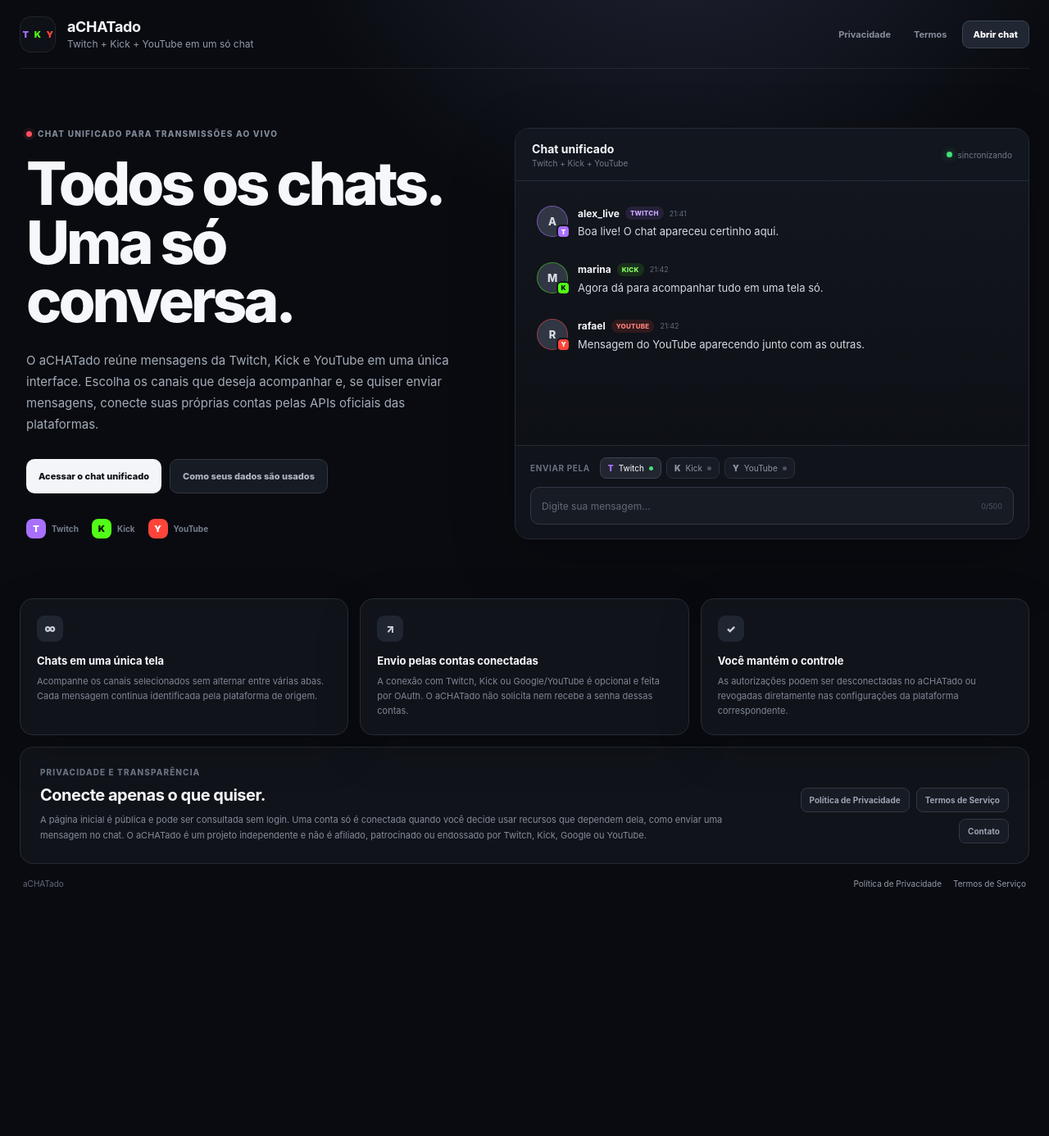
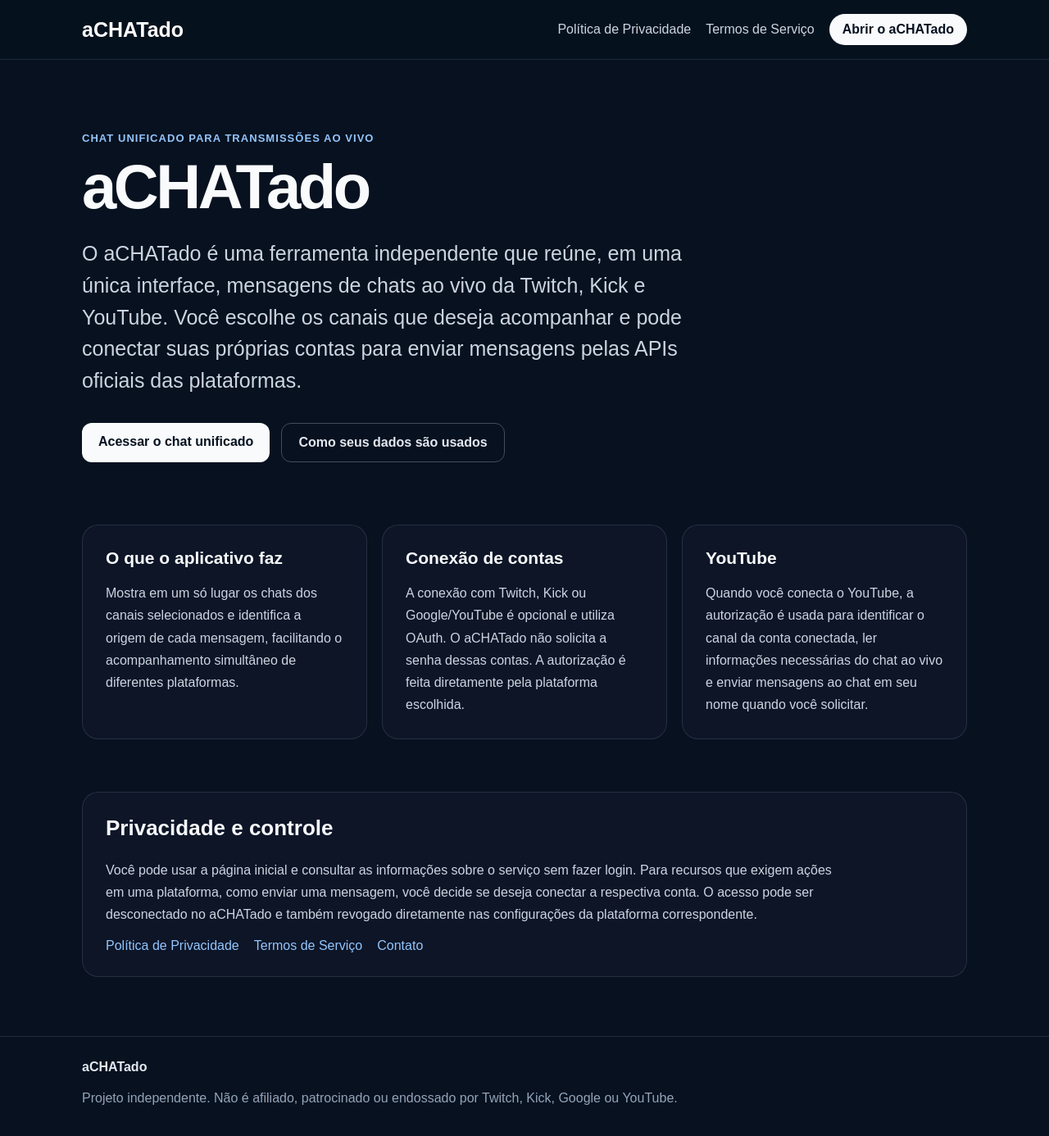
Before and after one commit to EloirFerretti/aCHATado, a Next.js app: page / in a window 1280 px wide. Shown: the top 1386 px of the page at 82% size. Before the commit the page ends 1110 px from the top, so only its background shows below. Built offline with nearby package versions, Linux system fonts and the light colour scheme.

Commit message:
Revert landing page visual redesign

```diff
--- a/app/page.tsx
+++ b/app/page.tsx
@@ -6,166 +6,221 @@
     "O aCHATado reúne chats ao vivo da Twitch, Kick e YouTube em uma única interface e permite enviar mensagens pelas contas conectadas pelo próprio usuário.",
 };
 
+const pageStyle = {
+  minHeight: "100vh",
+  background: "#07111f",
+  color: "#f8fafc",
+  fontFamily: "Arial, Helvetica, sans-serif",
+} as const;
+
+const wrapStyle = {
+  width: "min(1080px, calc(100% - 40px))",
+  margin: "0 auto",
+} as const;
+
+const cardStyle = {
+  background: "rgba(15, 23, 42, 0.82)",
+  border: "1px solid rgba(148, 163, 184, 0.18)",
+  borderRadius: 20,
+  padding: 28,
+} as const;
+
 export default function HomePage() {
   return (
-    <main className="shell homeShell">
-      <header className="topbar homeTopbar">
-        <a className="brand" href="/" aria-label="Página inicial do aCHATado">
-          <div className="brandMark"><span>T</span><span>K</span><span>Y</span></div>
-          <div>
-            <h1>aCHATado</h1>
-            <p>Twitch + Kick + YouTube em um só chat</p>
+    <main style={pageStyle}>
+      <header
+        style={{
+          borderBottom: "1px solid rgba(148, 163, 184, 0.18)",
+          background: "rgba(7, 17, 31, 0.96)",
+        }}
+      >
+        <div
+          style={{
+            ...wrapStyle,
+            minHeight: 72,
+            display: "flex",
+            alignItems: "center",
+            justifyContent: "space-between",
+            gap: 20,
+          }}
+        >
+          <a
+            href="/"
+            style={{ color: "#fff", textDecoration: "none", fontSize: 25, fontWeight: 800 }}
+            aria-label="Página inicial do aCHATado"
+          >
+            aCHATado
+          </a>
+          <nav style={{ display: "flex", gap: 18, alignItems: "center", flexWrap: "wrap" }}>
+            <a href="/privacy" style={{ color: "#cbd5e1", textDecoration: "none" }}>
+              Política de Privacidade
+            </a>
+            <a href="/terms" style={{ color: "#cbd5e1", textDecoration: "none" }}>
+              Termos de Serviço
+            </a>
+            <a
+              href="/chat"
+              style={{
+                color: "#06111f",
+                background: "#f8fafc",
+                padding: "10px 16px",
+                borderRadius: 999,
+                textDecoration: "none",
+                fontWeight: 700,
+              }}
+            >
+              Abrir o aCHATado
+            </a>
+          </nav>
         </div>
-        </a>
-
-        <nav className="homeNav" aria-label="Navegação principal">
-          <a href="/privacy">Privacidade</a>
-          <a href="/terms">Termos</a>
-          <a className="homeOpenButton" href="/chat">Abrir chat</a>
-        </nav>
       </header>
 
-      <section className="homeHero">
-        <div className="homeHeroCopy">
-          <div className="homeEyebrow">
-            <span className="liveDot" />
-            CHAT UNIFICADO PARA TRANSMISSÕES AO VIVO
-          </div>
-
-          <h2>Todos os chats.<br />Uma só conversa.</h2>
-
-          <p className="homeLead">
-            O aCHATado reúne mensagens da Twitch, Kick e YouTube em uma única interface.
-            Escolha os canais que deseja acompanhar e, se quiser enviar mensagens, conecte
-            suas próprias contas pelas APIs oficiais das plataformas.
+      <section
+        style={{
+          ...wrapStyle,
+          padding: "88px 0 56px",
+          display: "grid",
+          gap: 28,
+        }}
+      >
+        <div style={{ maxWidth: 820 }}>
+          <p
+            style={{
+              margin: "0 0 14px",
+              color: "#93c5fd",
+              fontWeight: 700,
+              letterSpacing: ".08em",
+              textTransform: "uppercase",
+              fontSize: 13,
+            }}
+          >
+            Chat unificado para transmissões ao vivo
           </p>
-
-          <div className="homeActions">
-            <a className="homePrimaryAction" href="/chat">Acessar o chat unificado</a>
-            <a className="homeSecondaryAction" href="/privacy">Como seus dados são usados</a>
-          </div>
-
-          <div className="homePlatforms" aria-label="Plataformas compatíveis">
-            <div><span className="platformIcon twitch">T</span><strong>Twitch</strong></div>
-            <div><span className="platformIcon kick">K</span><strong>Kick</strong></div>
-            <div><span className="platformIcon youtube">Y</span><strong>YouTube</strong></div>
-          </div>
-        </div>
-
-        <div className="homePreview chatPanel" aria-label="Prévia visual do chat unificado">
-          <div className="chatHeader">
-            <div>
-              <strong>Chat unificado</strong>
-              <span>Twitch + Kick + YouTube</span>
-            </div>
-            <div className="status"><span /> sincronizando</div>
-          </div>
-
-          <div className="homePreviewMessages">
-            <article className="message">
-              <div className="avatarRing twitch"><span>A</span><span className="miniPlatform twitch">T</span></div>
-              <div className="messageBody">
-                <div className="meta">
-                  <strong>alex_live</strong>
-                  <span className="platformLabel twitch">Twitch</span>
-                  <time>21:41</time>
-                </div>
-                <p>Boa live! O chat apareceu certinho aqui.</p>
-              </div>
-            </article>
-
-            <article className="message">
-              <div className="avatarRing kick"><span>M</span><span className="miniPlatform kick">K</span></div>
-              <div className="messageBody">
-                <div className="meta">
-                  <strong>marina</strong>
-                  <span className="platformLabel kick">Kick</span>
-                  <time>21:42</time>
-                </div>
-                <p>Agora dá para acompanhar tudo em uma tela só.</p>
-              </div>
-            </article>
-
-            <article className="message">
-              <div className="avatarRing youtube"><span>R</span><span className="miniPlatform youtube">Y</span></div>
-              <div className="messageBody">
-                <div className="meta">
-                  <strong>rafael</strong>
-                  <span className="platformLabel youtube">YouTube</span>
-                  <time>21:42</time>
-                </div>
-                <p>Mensagem do YouTube aparecendo junto com as outras.</p>
-              </div>
-            </article>
-          </div>
-
-          <div className="homePreviewComposer">
-            <div className="sendVia">
-              <span>Enviar pela</span>
-              <div className="platformSwitch">
-                <button type="button" className="selected twitch"><span>T</span>Twitch<i className="connected" /></button>
-                <button type="button" className="kick"><span>K</span>Kick<i /></button>
-                <button type="button" className="youtube"><span>Y</span>YouTube<i /></button>
-              </div>
-            </div>
-            <div className="homeFakeInput">Digite sua mensagem… <span>0/500</span></div>
+          <h1
+            style={{
+              margin: 0,
+              fontSize: "clamp(42px, 8vw, 76px)",
+              lineHeight: 1,
+              letterSpacing: "-0.045em",
+            }}
+          >
+            aCHATado
+          </h1>
+          <p
+            style={{
+              margin: "24px 0 0",
+              color: "#cbd5e1",
+              fontSize: "clamp(19px, 2.5vw, 25px)",
+              lineHeight: 1.55,
+              maxWidth: 780,
+            }}
+          >
+            O aCHATado é uma ferramenta independente que reúne, em uma única interface,
+            mensagens de chats ao vivo da Twitch, Kick e YouTube. Você escolhe os canais que
+            deseja acompanhar e pode conectar suas próprias contas para enviar mensagens pelas
+            APIs oficiais das plataformas.
+          </p>
+          <div style={{ display: "flex", gap: 14, flexWrap: "wrap", marginTop: 32 }}>
+            <a
+              href="/chat"
+              style={{
+                display: "inline-block",
+                color: "#06111f",
+                background: "#f8fafc",
+                padding: "14px 20px",
+                borderRadius: 12,
+                textDecoration: "none",
+                fontWeight: 800,
+              }}
+            >
+              Acessar o chat unificado
+            </a>
+            <a
+              href="/privacy"
+              style={{
+                display: "inline-block",
+                color: "#e2e8f0",
+                border: "1px solid rgba(226,232,240,.28)",
+                padding: "14px 20px",
+                borderRadius: 12,
+                textDecoration: "none",
+                fontWeight: 700,
+              }}
+            >
+              Como seus dados são usados
+            </a>
           </div>
         </div>
       </section>
 
-      <section className="homeFeatureGrid">
-        <article className="homeFeatureCard">
-          <div className="homeFeatureIcon">∞</div>
-          <h3>Chats em uma única tela</h3>
-          <p>
-            Acompanhe os canais selecionados sem alternar entre várias abas. Cada mensagem
-            continua identificada pela plataforma de origem.
+      <section style={{ ...wrapStyle, padding: "20px 0 64px" }}>
+        <div
+          style={{
+            display: "grid",
+            gridTemplateColumns: "repeat(auto-fit, minmax(240px, 1fr))",
+            gap: 18,
+          }}
+        >
+          <article style={cardStyle}>
+            <h2 style={{ marginTop: 0, fontSize: 21 }}>O que o aplicativo faz</h2>
+            <p style={{ color: "#cbd5e1", lineHeight: 1.7, marginBottom: 0 }}>
+              Mostra em um só lugar os chats dos canais selecionados e identifica a origem de
+              cada mensagem, facilitando o acompanhamento simultâneo de diferentes plataformas.
             </p>
           </article>
-
-        <article className="homeFeatureCard">
-          <div className="homeFeatureIcon">↗</div>
-          <h3>Envio pelas contas conectadas</h3>
-          <p>
-            A conexão com Twitch, Kick ou Google/YouTube é opcional e feita por OAuth.
-            O aCHATado não solicita nem recebe a senha dessas contas.
+          <article style={cardStyle}>
+            <h2 style={{ marginTop: 0, fontSize: 21 }}>Conexão de contas</h2>
+            <p style={{ color: "#cbd5e1", lineHeight: 1.7, marginBottom: 0 }}>
+              A conexão com Twitch, Kick ou Google/YouTube é opcional e utiliza OAuth. O
+              aCHATado não solicita a senha dessas contas. A autorização é feita diretamente
+              pela plataforma escolhida.
             </p>
           </article>
-
-        <article className="homeFeatureCard">
-          <div className="homeFeatureIcon">✓</div>
-          <h3>Você mantém o controle</h3>
-          <p>
-            As autorizações podem ser desconectadas no aCHATado ou revogadas diretamente
-            nas configurações da plataforma correspondente.
+          <article style={cardStyle}>
+            <h2 style={{ marginTop: 0, fontSize: 21 }}>YouTube</h2>
+            <p style={{ color: "#cbd5e1", lineHeight: 1.7, marginBottom: 0 }}>
+              Quando você conecta o YouTube, a autorização é usada para identificar o canal da
+              conta conectada, ler informações necessárias do chat ao vivo e enviar mensagens
+              ao chat em seu nome quando você solicitar.
             </p>
           </article>
-      </section>
-
-      <section className="homeInfoPanel">
-        <div>
-          <span className="sidebarTitle homeInfoLabel">PRIVACIDADE E TRANSPARÊNCIA</span>
-          <h2>Conecte apenas o que quiser.</h2>
-          <p>
-            A página inicial é pública e pode ser consultada sem login. Uma conta só é
-            conectada quando você decide usar recursos que dependem dela, como enviar uma
-            mensagem no chat. O aCHATado é um projeto independente e não é afiliado,
-            patrocinado ou endossado por Twitch, Kick, Google ou YouTube.
-          </p>
-        </div>
-        <div className="homeInfoLinks">
-          <a href="/privacy">Política de Privacidade</a>
-          <a href="/terms">Termos de Serviço</a>
-          <a href="mailto:eloir.ferretti@gmail.com">Contato</a>
         </div>
       </section>
 
-      <footer className="siteFooter homeFooter">
-        <span>aCHATado</span>
-        <nav aria-label="Links legais">
-          <a href="/privacy">Política de Privacidade</a>
-          <a href="/terms">Termos de Serviço</a>
-        </nav>
+      <section style={{ ...wrapStyle, padding: "0 0 72px" }}>
+        <div style={cardStyle}>
+          <h2 style={{ marginTop: 0, fontSize: 26 }}>Privacidade e controle</h2>
+          <p style={{ color: "#cbd5e1", lineHeight: 1.7, maxWidth: 900 }}>
+            Você pode usar a página inicial e consultar as informações sobre o serviço sem
+            fazer login. Para recursos que exigem ações em uma plataforma, como enviar uma
+            mensagem, você decide se deseja conectar a respectiva conta. O acesso pode ser
+            desconectado no aCHATado e também revogado diretamente nas configurações da
+            plataforma correspondente.
+          </p>
+          <div style={{ display: "flex", gap: 18, flexWrap: "wrap" }}>
+            <a href="/privacy" style={{ color: "#93c5fd" }}>Política de Privacidade</a>
+            <a href="/terms" style={{ color: "#93c5fd" }}>Termos de Serviço</a>
+            <a href="mailto:eloir.ferretti@gmail.com" style={{ color: "#93c5fd" }}>
+              Contato
+            </a>
+          </div>
+        </div>
+      </section>
+
+      <footer
+        style={{
+          borderTop: "1px solid rgba(148, 163, 184, 0.18)",
+          color: "#94a3b8",
+          padding: "28px 0 42px",
+        }}
+      >
+        <div style={wrapStyle}>
+          <strong style={{ color: "#e2e8f0" }}>aCHATado</strong>
+          <p style={{ lineHeight: 1.65, marginBottom: 0 }}>
+            Projeto independente. Não é afiliado, patrocinado ou endossado por Twitch, Kick,
+            Google ou YouTube.
+          </p>
+        </div>
       </footer>
     </main>
   );
```
Lines whose indentation alone changed are shown as unchanged.
